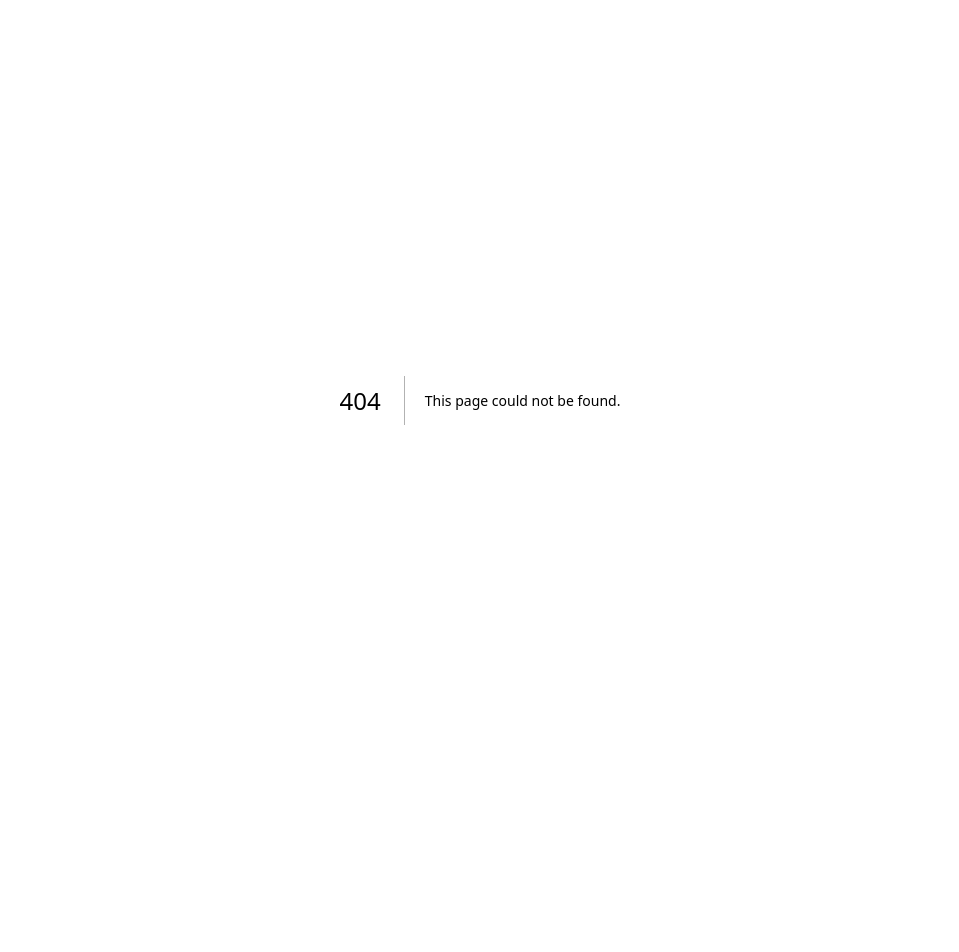
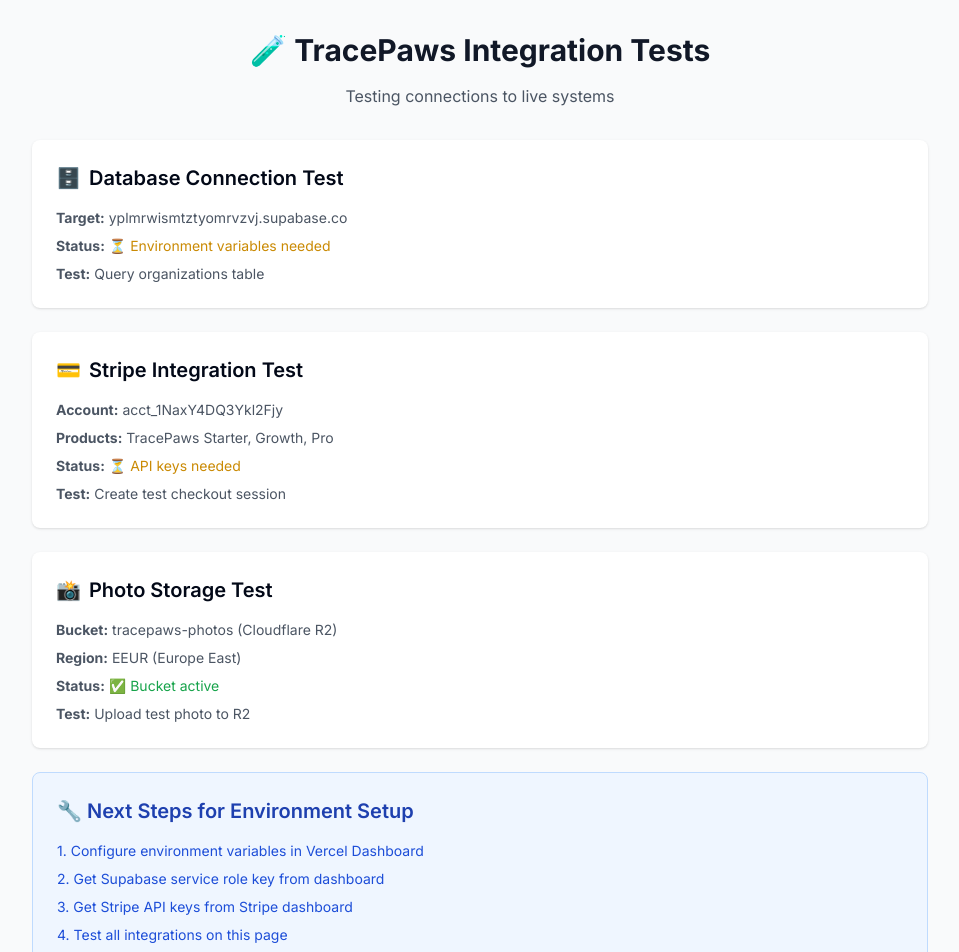
Before and after one commit to trace-paws/tracepaws, a Next.js app: page /test-integrations in a window 1280 px wide. Before the commit this address had no page. Shown: the top 952 px of the page, without its empty margins (160-1119 px from the left). Before the commit the page ends 800 px from the top, so only its background shows below. Built offline with nearby package versions, Linux system fonts and the light colour scheme.

Commit message:
Add integration test page to verify live system connections once env vars configured

```diff
--- /dev/null
+++ b/app/test-integrations/page.tsx
@@ -0,0 +1,87 @@
+export default async function TestIntegrationsPage() {
+  // This page will test all live integrations once environment variables are configured
+
+  return (
+    <div className="min-h-screen bg-gray-50 p-8">
+      <div className="max-w-4xl mx-auto">
+        <div className="text-center mb-8">
+          <h1 className="text-3xl font-bold text-gray-900 mb-4">
+            🧪 TracePaws Integration Tests
+          </h1>
+          <p className="text-gray-600">
+            Testing connections to live systems
+          </p>
+        </div>
+
+        <div className="grid gap-6">
+          {/* Database Test */}
+          <div className="bg-white rounded-lg shadow p-6">
+            <h2 className="text-xl font-semibold mb-4 flex items-center">
+              <span className="mr-2">🗄️</span>
+              Database Connection Test
+            </h2>
+
+            <div className="space-y-2 text-sm text-gray-600">
+              <p><strong>Target:</strong> yplmrwismtztyomrvzvj.supabase.co</p>
+              <p><strong>Status:</strong> <span className="text-yellow-600">⏳ Environment variables needed</span></p>
+              <p><strong>Test:</strong> Query organizations table</p>
+            </div>
+          </div>
+
+          {/* Stripe Test */}
+          <div className="bg-white rounded-lg shadow p-6">
+            <h2 className="text-xl font-semibold mb-4 flex items-center">
+              <span className="mr-2">💳</span>
+              Stripe Integration Test
+            </h2>
+
+            <div className="space-y-2 text-sm text-gray-600">
+              <p><strong>Account:</strong> acct_1NaxY4DQ3Ykl2Fjy</p>
+              <p><strong>Products:</strong> TracePaws Starter, Growth, Pro</p>
+              <p><strong>Status:</strong> <span className="text-yellow-600">⏳ API keys needed</span></p>
+              <p><strong>Test:</strong> Create test checkout session</p>
+            </div>
+          </div>
+
+          {/* Storage Test */}
+          <div className="bg-white rounded-lg shadow p-6">
+            <h2 className="text-xl font-semibold mb-4 flex items-center">
+              <span className="mr-2">📸</span>
+              Photo Storage Test
+            </h2>
+
+            <div className="space-y-2 text-sm text-gray-600">
+              <p><strong>Bucket:</strong> tracepaws-photos (Cloudflare R2)</p>
+              <p><strong>Region:</strong> EEUR (Europe East)</p>
+              <p><strong>Status:</strong> <span className="text-green-600">✅ Bucket active</span></p>
+              <p><strong>Test:</strong> Upload test photo to R2</p>
+            </div>
+          </div>
+
+          {/* Environment Status */}
+          <div className="bg-blue-50 border border-blue-200 rounded-lg p-6">
+            <h2 className="text-xl font-semibold mb-4 text-blue-800">
+              🔧 Next Steps for Environment Setup
+            </h2>
+
+            <div className="space-y-2 text-sm text-blue-700">
+              <p>1. Configure environment variables in Vercel Dashboard</p>
+              <p>2. Get Supabase service role key from dashboard</p>
+              <p>3. Get Stripe API keys from Stripe dashboard</p>
+              <p>4. Test all integrations on this page</p>
+              <p>5. Proceed with systematic feature development</p>
+            </div>
+          </div>
+        </div>
+
+        {/* Instructions */}
+        <div className="mt-8 bg-gradient-to-r from-teal-600 to-blue-600 text-white rounded-lg p-6">
+          <h3 className="text-lg font-semibold mb-2">Environment Configuration Required</h3>
+          <p className="text-teal-100">
+            Configure environment variables in Vercel Dashboard → Settings → Environment Variables
+          </p>
+        </div>
+      </div>
+    </div>
+  )
+}
```
